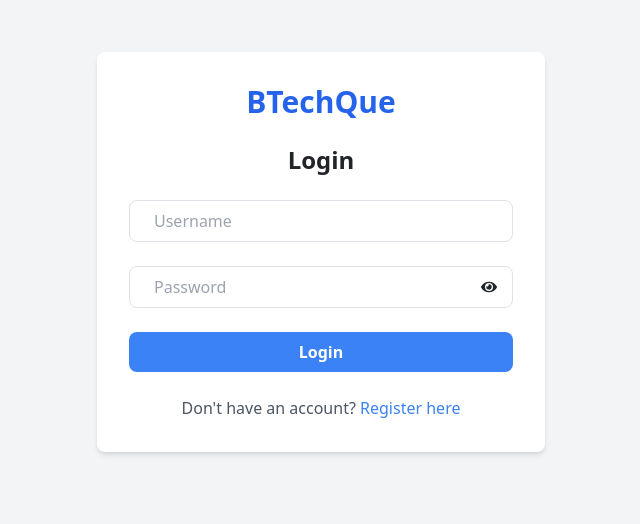
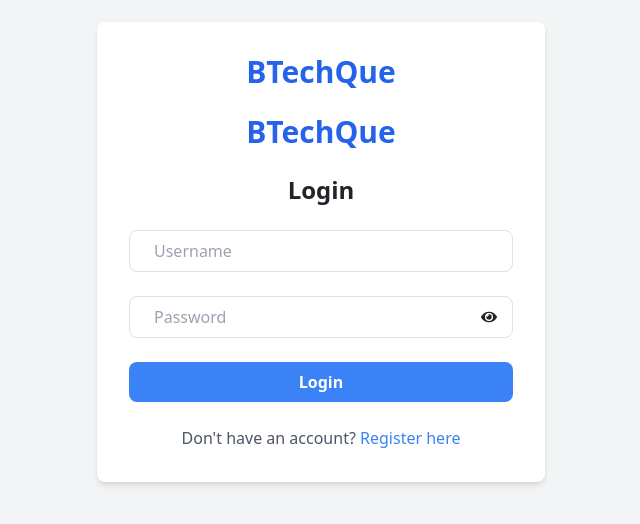
Before and after one commit to abhishek0610-cell/Minor-Project, a React (Create React App) app in the folder client/: page / in a window 1280 px wide. Shown: the part 148-672 px from the top of the page, without its empty margins (319-959 px from the left). Built offline with nearby package versions, Linux system fonts and the light colour scheme; the HTML template or start-up script is replaced by a standard one.

Commit message:
Uppdated Files or new thing done

```diff
--- a/client/src/Components/Auth/Login.jsx
+++ b/client/src/Components/Auth/Login.jsx
@@ -41,6 +41,7 @@
   return (
     <div className="flex items-center justify-center min-h-screen bg-gray-100">
       <div className="w-full max-w-md bg-white rounded-lg shadow-md p-8">
+        <h2 className="text-3xl font-bold text-center mb-6 text-blue-600">BTechQue</h2>
         <h2 className="text-3xl font-bold text-center mb-6 text-blue-600">BTechQue</h2>
         <h3 className="text-2xl font-semibold text-center mb-6">Login</h3>
         <form onSubmit={handleLogin} className="space-y-6">
```
